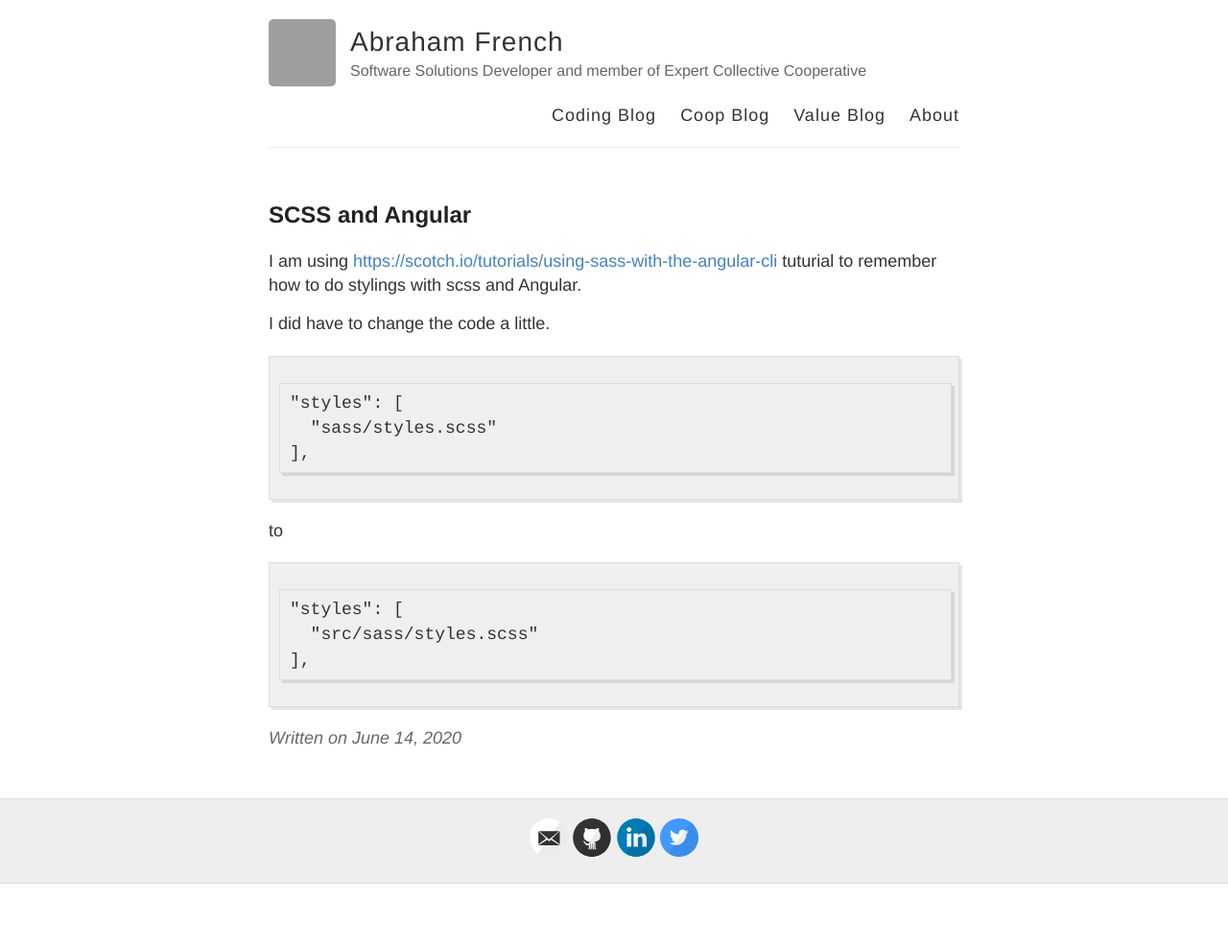
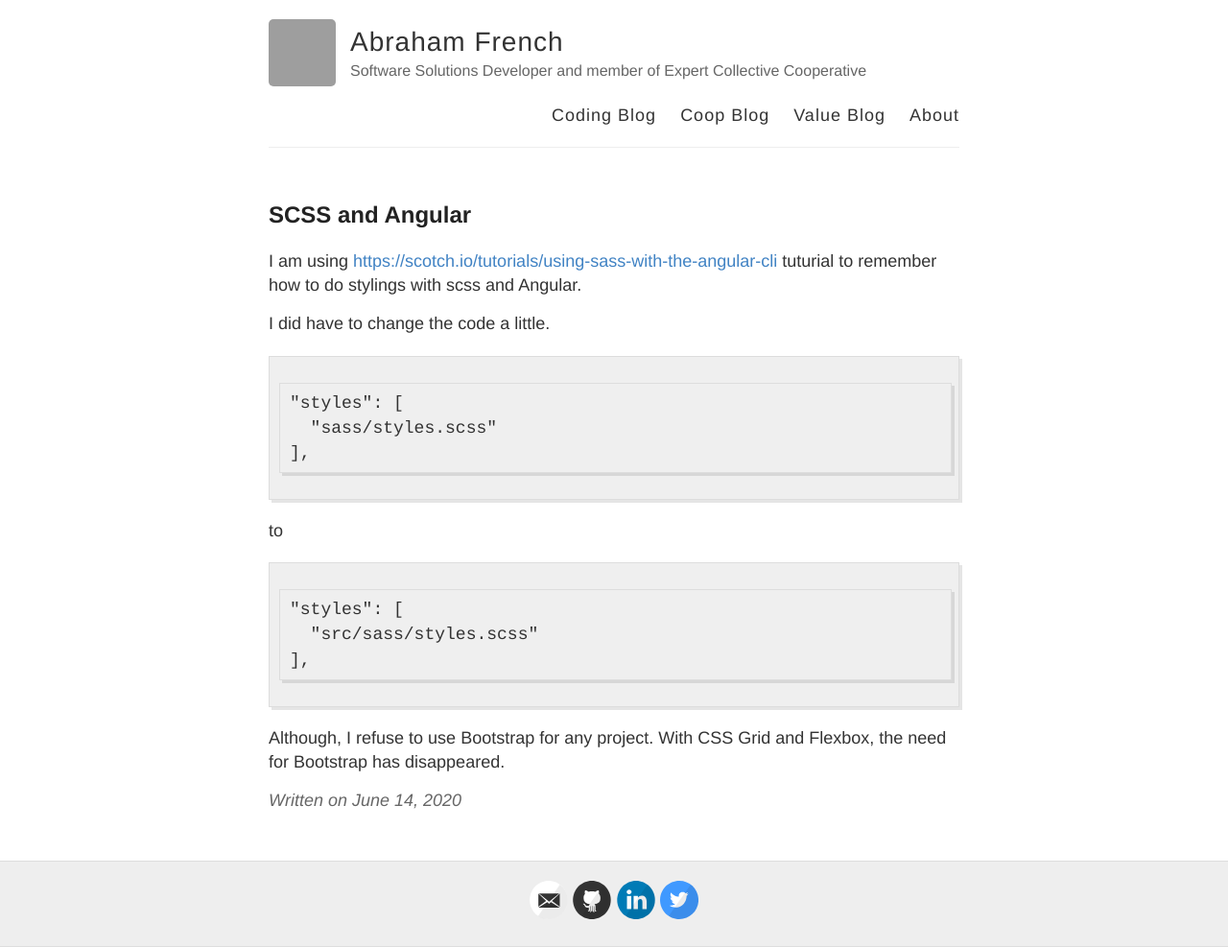
Before and after one commit to AbrahamFr/abrahamfr.github.io, a Jekyll site: the page built from _coding/2020-06-14-Sass-and-Angular.md, in a window 1280 px wide. Shown: the whole page at 96% size. Built offline with Jekyll 4.4.1, drawn with Linux system fonts in a browser that asks for light colours; before the commit the page ends 921 px from its top, so only the background shows below that; grey boxes are pictures that could not be loaded.

Commit message:
Update 2020-06-14-Sass-and-Angular.md

````diff
--- a/_coding/2020-06-14-Sass-and-Angular.md
+++ b/_coding/2020-06-14-Sass-and-Angular.md
@@ -17,3 +17,5 @@ to
   "src/sass/styles.scss"
 ],
 ```
+
+Although, I refuse to use Bootstrap for any project.  With CSS Grid and Flexbox, the need for Bootstrap has disappeared.
````
